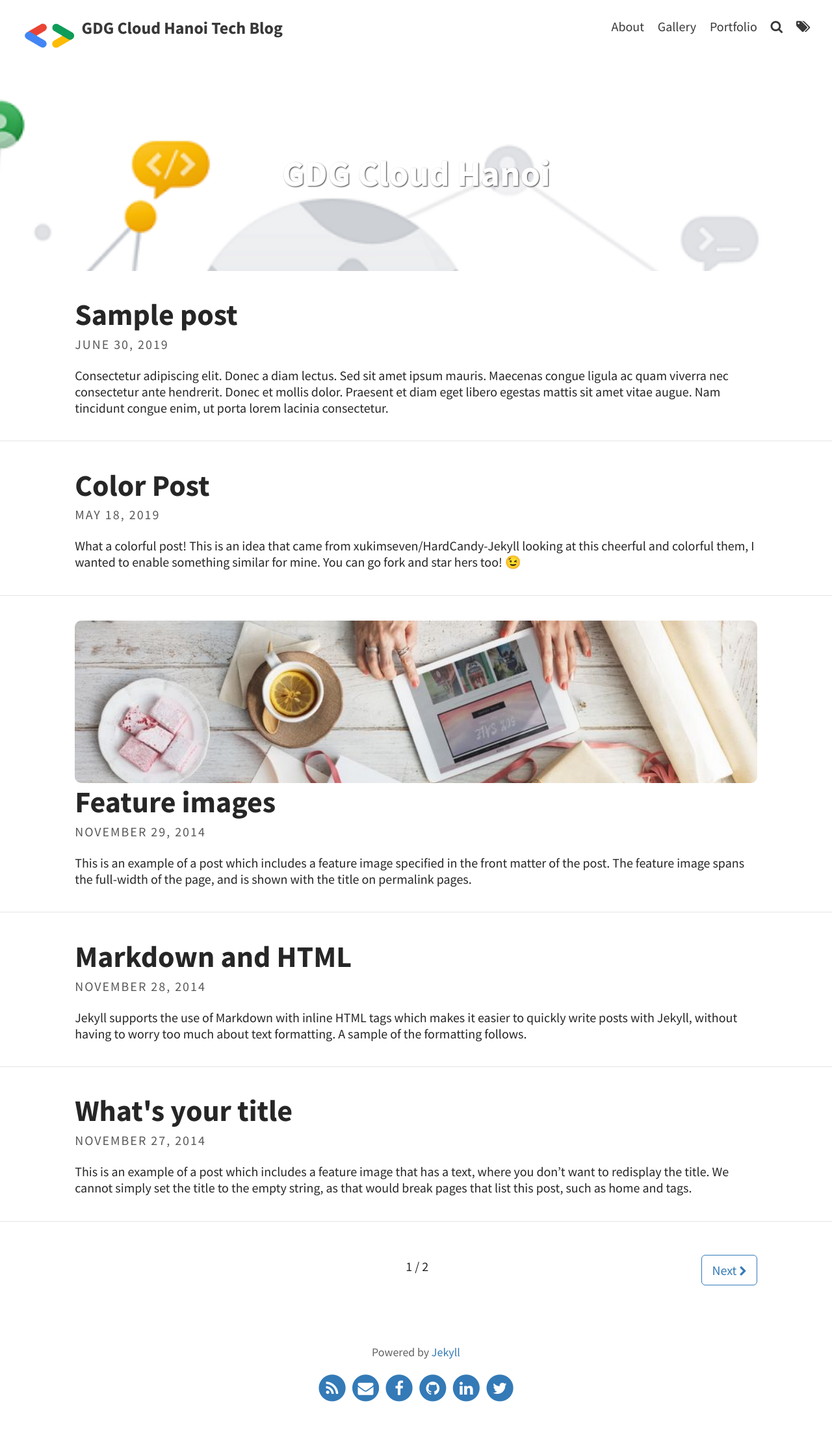
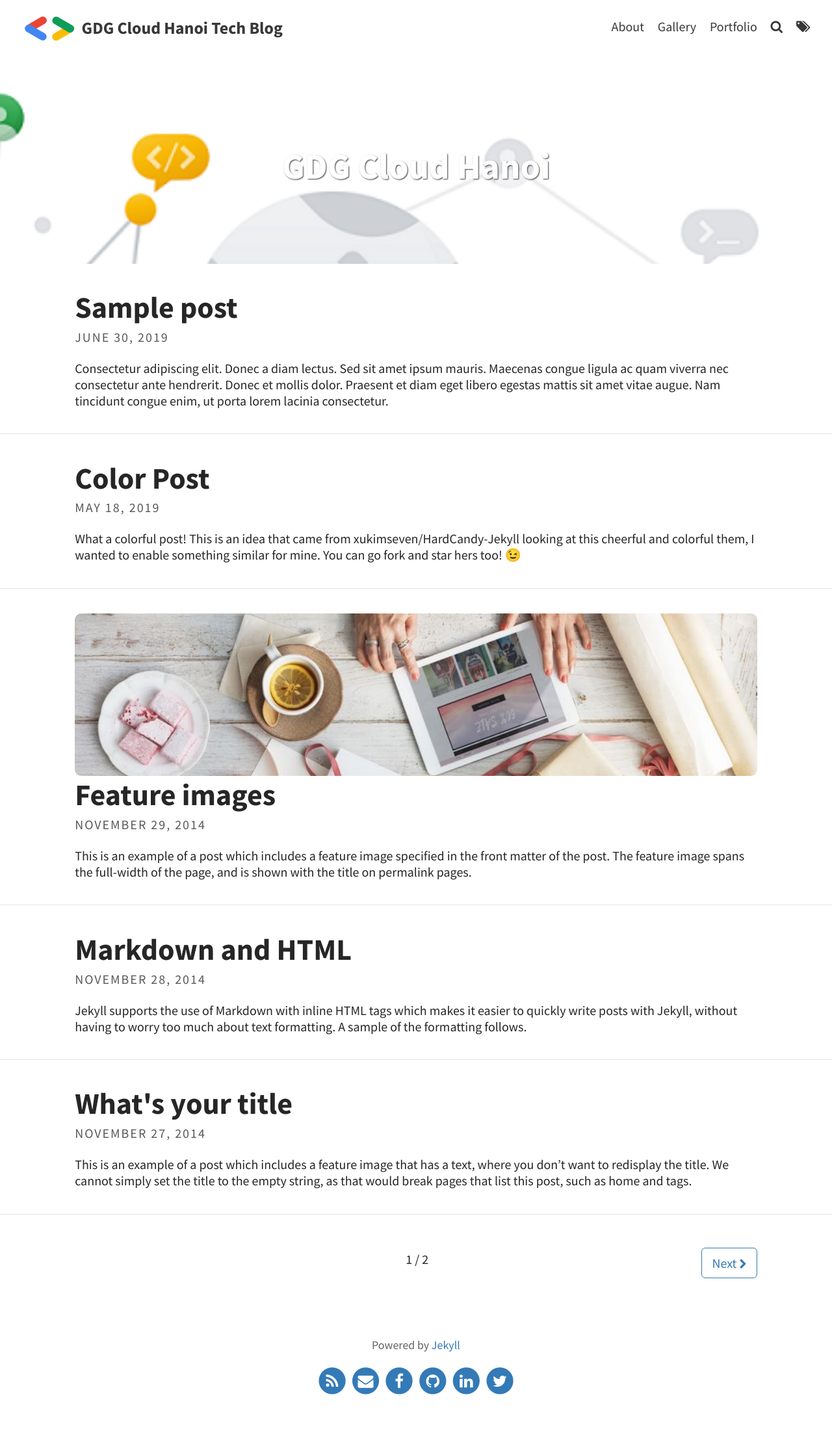
Before and after one commit to gdgcloudhanoi/gdgcloudhanoi.github.io, a Jekyll site: the page built from index.html, in a window 1280 px wide. Shown: the whole page at 65% size. Built offline with Jekyll 4.4.1, drawn with Linux system fonts in a browser that asks for light colours; the list of posts is cut into pages by our own code.

Commit message:
Change size of GDG logo on header
Signed-off-by: Nguyen Hai Truong <truongnh@fujitsu.com>

```diff
--- a/_sass/includes/_navbar.scss
+++ b/_sass/includes/_navbar.scss
@@ -38,7 +38,7 @@
     height: 5em;
     width: 5em;
     float: left;
-    margin-top: -21px;
+    margin-top: -32px;
     border-radius: 0.2em;
     margin-right: 0em;
     padding: 1px 1px;
```
